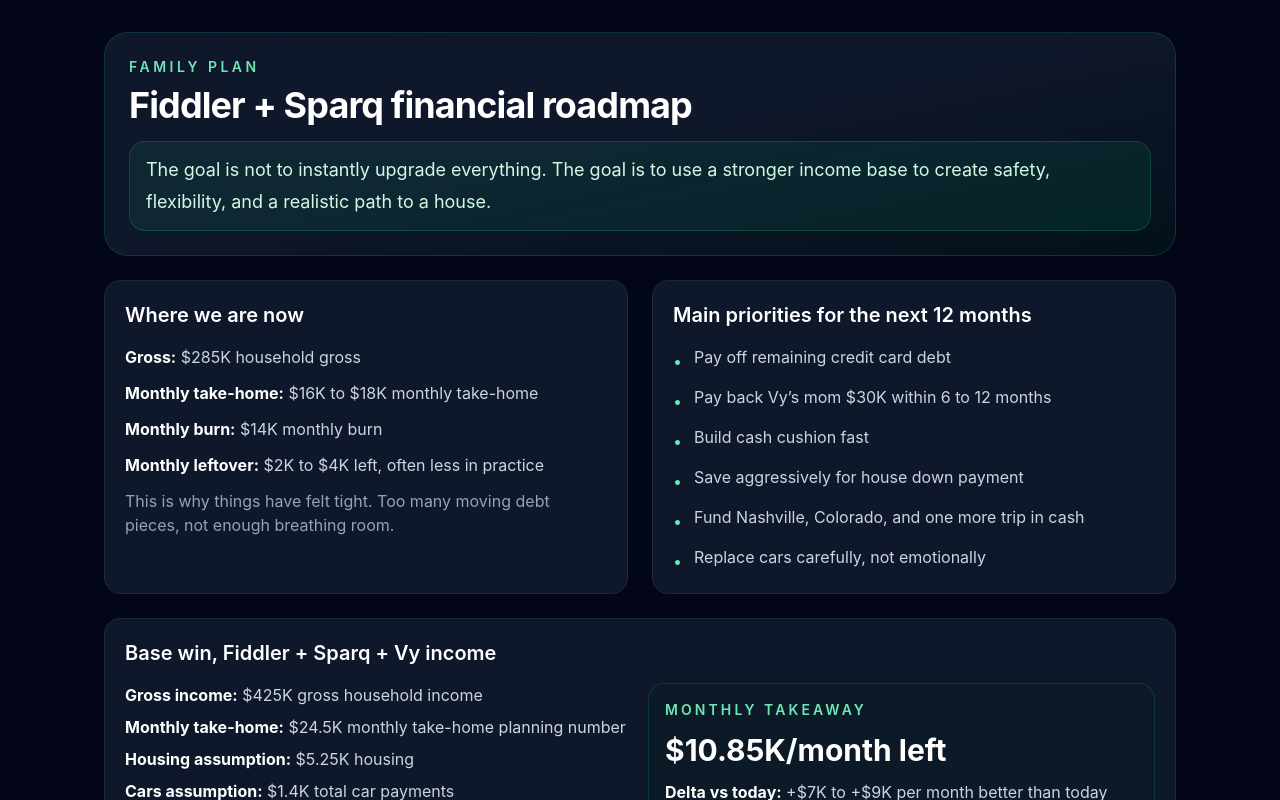
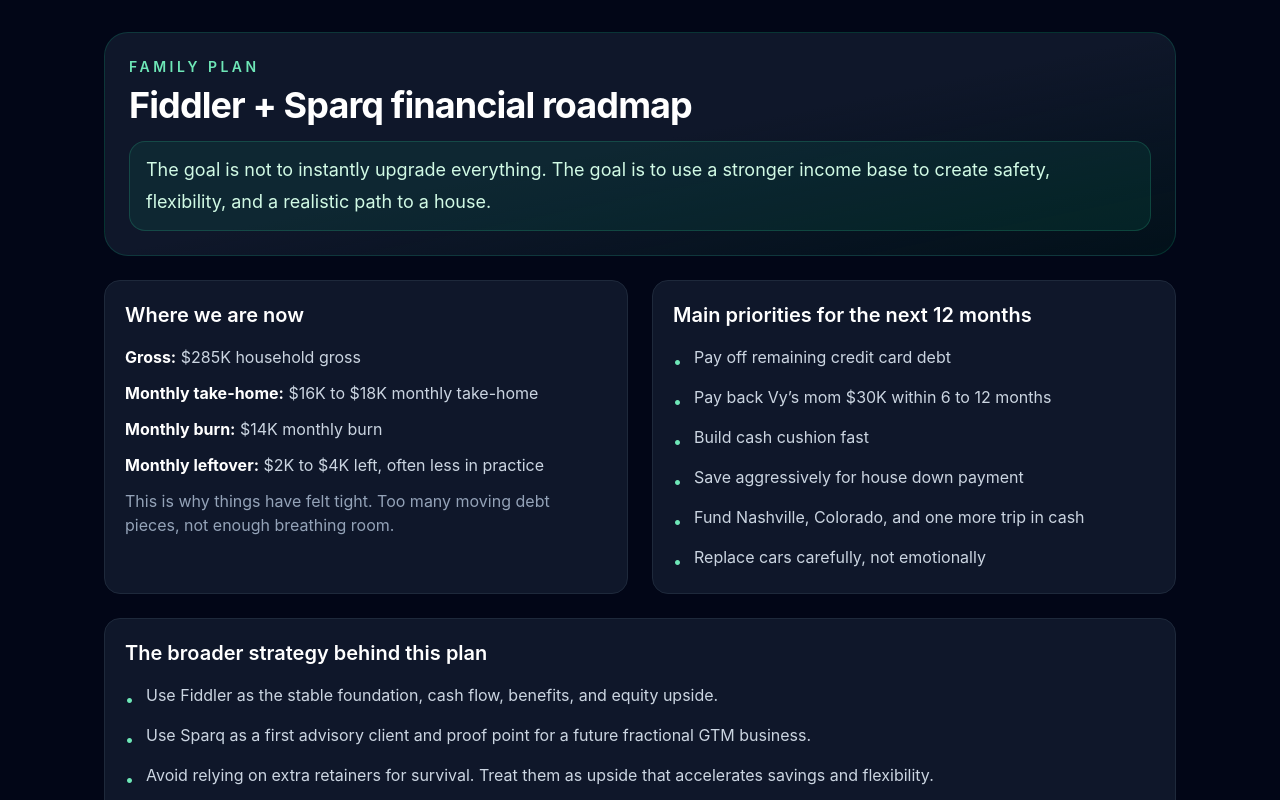
Before and after one commit to JE-MM-754/work-tools, a Next.js app: page /finance/fiddler-sparq-family-plan-2026-04 in a window 1280 px wide. Shown: the top 800 px of the page. Built offline with nearby package versions, Linux system fonts and the light colour scheme.

Commit message:
Add broader strategy section to family finance page

```diff
--- a/src/app/finance/fiddler-sparq-family-plan-2026-04/page.tsx
+++ b/src/app/finance/fiddler-sparq-family-plan-2026-04/page.tsx
@@ -64,6 +64,14 @@ const priorities = [
   'Save aggressively for house down payment',
   'Fund Nashville, Colorado, and one more trip in cash',
   'Replace cars carefully, not emotionally',
+];
+
+const strategicPlan = [
+  'Use Fiddler as the stable foundation, cash flow, benefits, and equity upside.',
+  'Use Sparq as a first advisory client and proof point for a future fractional GTM business.',
+  'Avoid relying on extra retainers for survival. Treat them as upside that accelerates savings and flexibility.',
+  'Spend the next 12 months building safety first, then optionality.',
+  'Focus on creating leverage and repeatable value, not random side work.',
 ];
 
 const reasonable = [
@@ -136,6 +144,16 @@ export default function FamilyFinancialPlanPage() {
           <Card title="Main priorities for the next 12 months">
             <ul className="space-y-3 text-slate-300">
               {priorities.map((item) => (
+                <li key={item} className="flex gap-3"><span className="mt-1 text-emerald-300">•</span><span>{item}</span></li>
+              ))}
+            </ul>
+          </Card>
+        </div>
+
+        <div className="mt-6">
+          <Card title="The broader strategy behind this plan">
+            <ul className="space-y-3 text-slate-300">
+              {strategicPlan.map((item) => (
                 <li key={item} className="flex gap-3"><span className="mt-1 text-emerald-300">•</span><span>{item}</span></li>
               ))}
             </ul>
```
